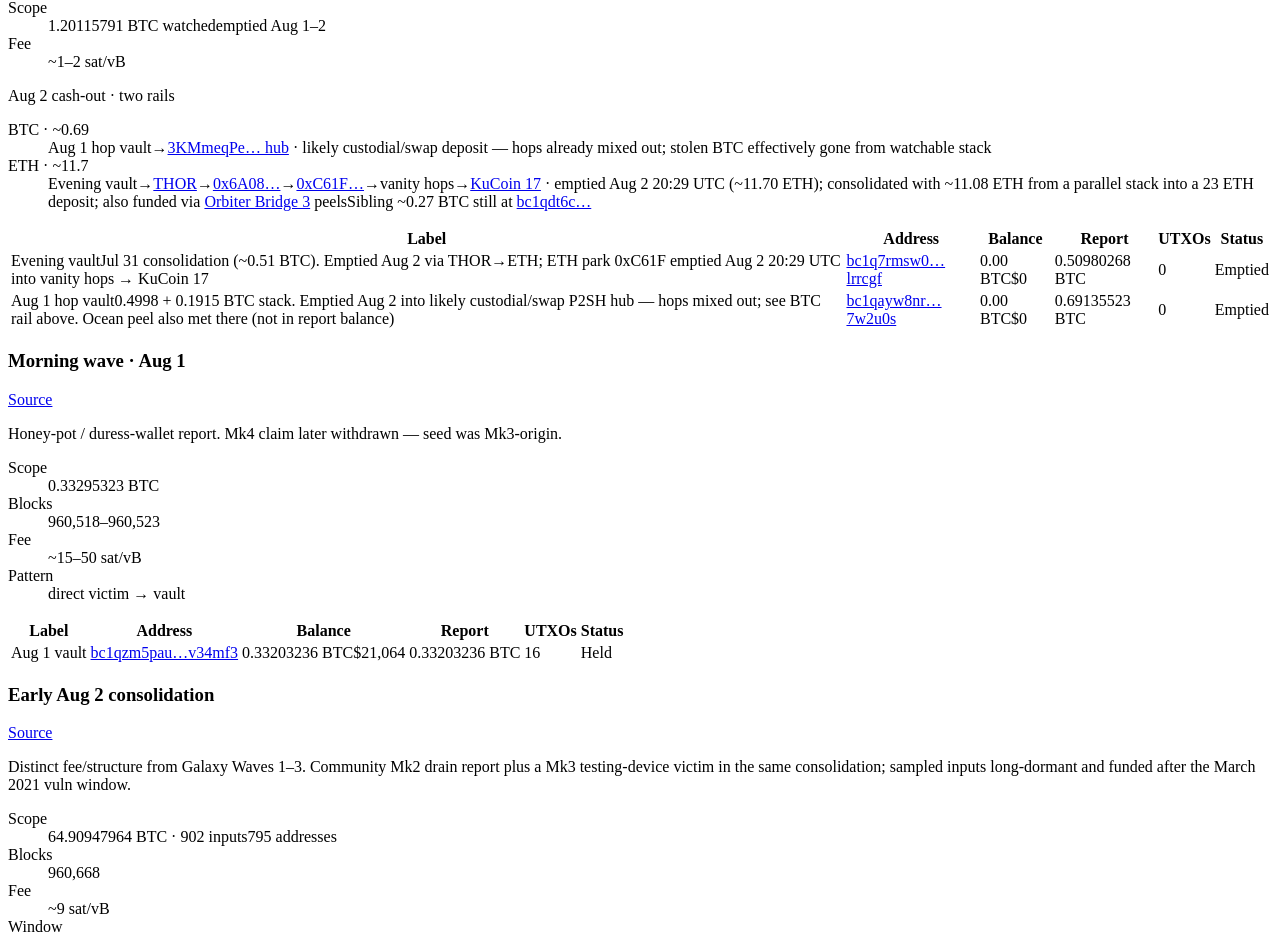
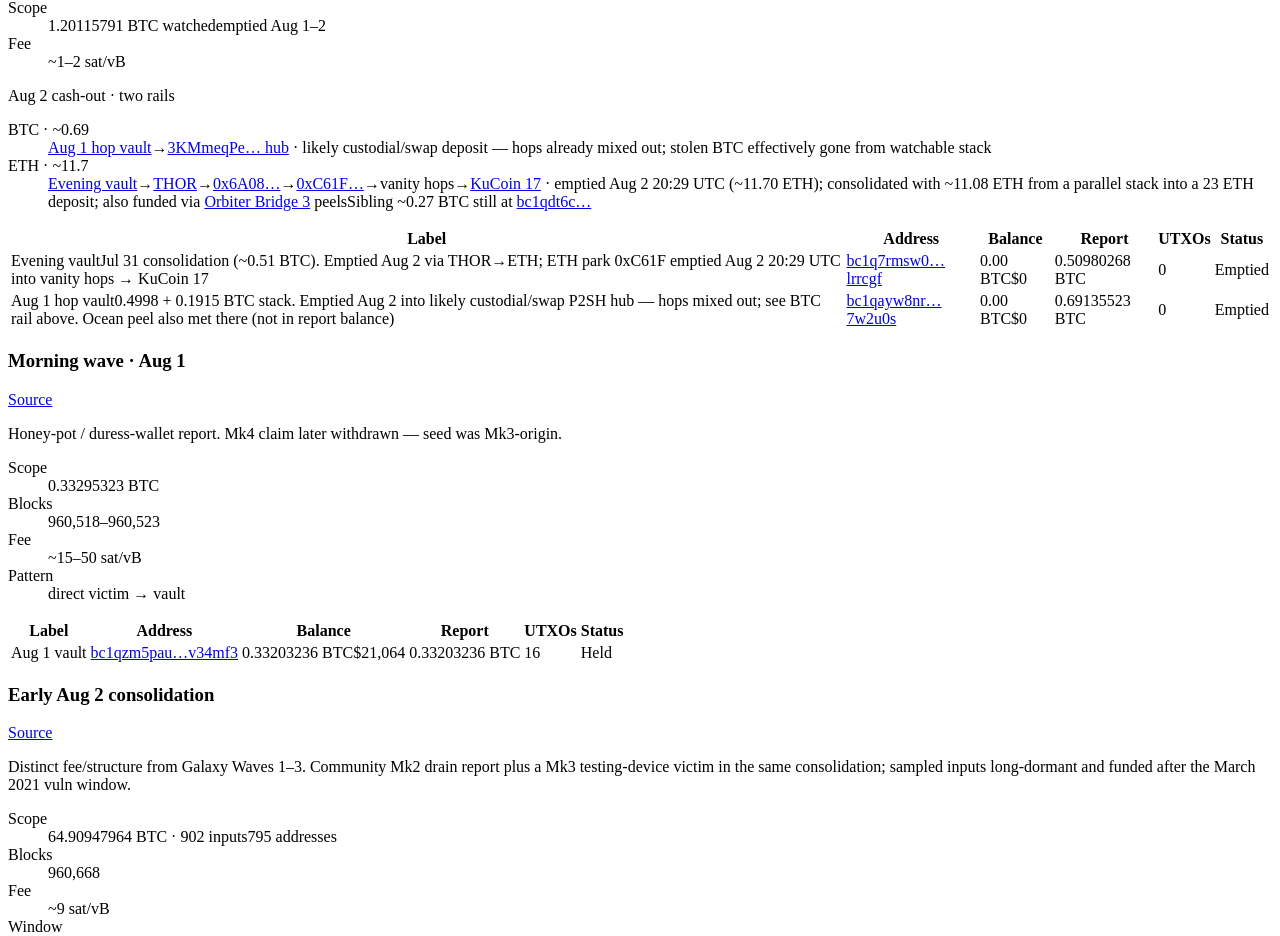
Before and after one commit to SamSamskies/coldcard-hack-tracker, a React (Vite) app: page / in a window 1280 px wide. Shown: the part 4307-5243 px from the top of the page. Built offline with nearby package versions, Linux system fonts and the light colour scheme; no server answers; the HTML template or start-up script is replaced by a standard one.

Commit message:
fix: update cashout details with clickable links for vaults
- Added clickable links for the "Aug 1 hop vault" and "Evening vault" in the AddressList component to enhance user navigation and access to transaction details.

```diff
--- a/src/components/AddressList.tsx
+++ b/src/components/AddressList.tsx
@@ -305,7 +305,16 @@ function EveningCashoutFlow() {
         <div className="cashout-rail">
           <dt>BTC · ~0.69</dt>
           <dd>
-            Aug 1 hop vault
+            <a
+              className="note-link"
+              href={explorerAddressUrl(
+                'bc1qayw8nrec0vsa5vj4xee4dqhfgztx2gqq7w2u0s',
+              )}
+              target="_blank"
+              rel="noreferrer"
+            >
+              Aug 1 hop vault
+            </a>
             <span className="cashout-arrow" aria-hidden="true">
               →
             </span>
@@ -329,7 +338,16 @@ function EveningCashoutFlow() {
         <div className="cashout-rail">
           <dt>ETH · ~11.7</dt>
           <dd>
-            Evening vault
+            <a
+              className="note-link"
+              href={explorerAddressUrl(
+                'bc1q7rmsw0ra7zrphe66wwa9960ffm69cp8dlrrcgf',
+              )}
+              target="_blank"
+              rel="noreferrer"
+            >
+              Evening vault
+            </a>
             <span className="cashout-arrow" aria-hidden="true">
               →
             </span>
```
